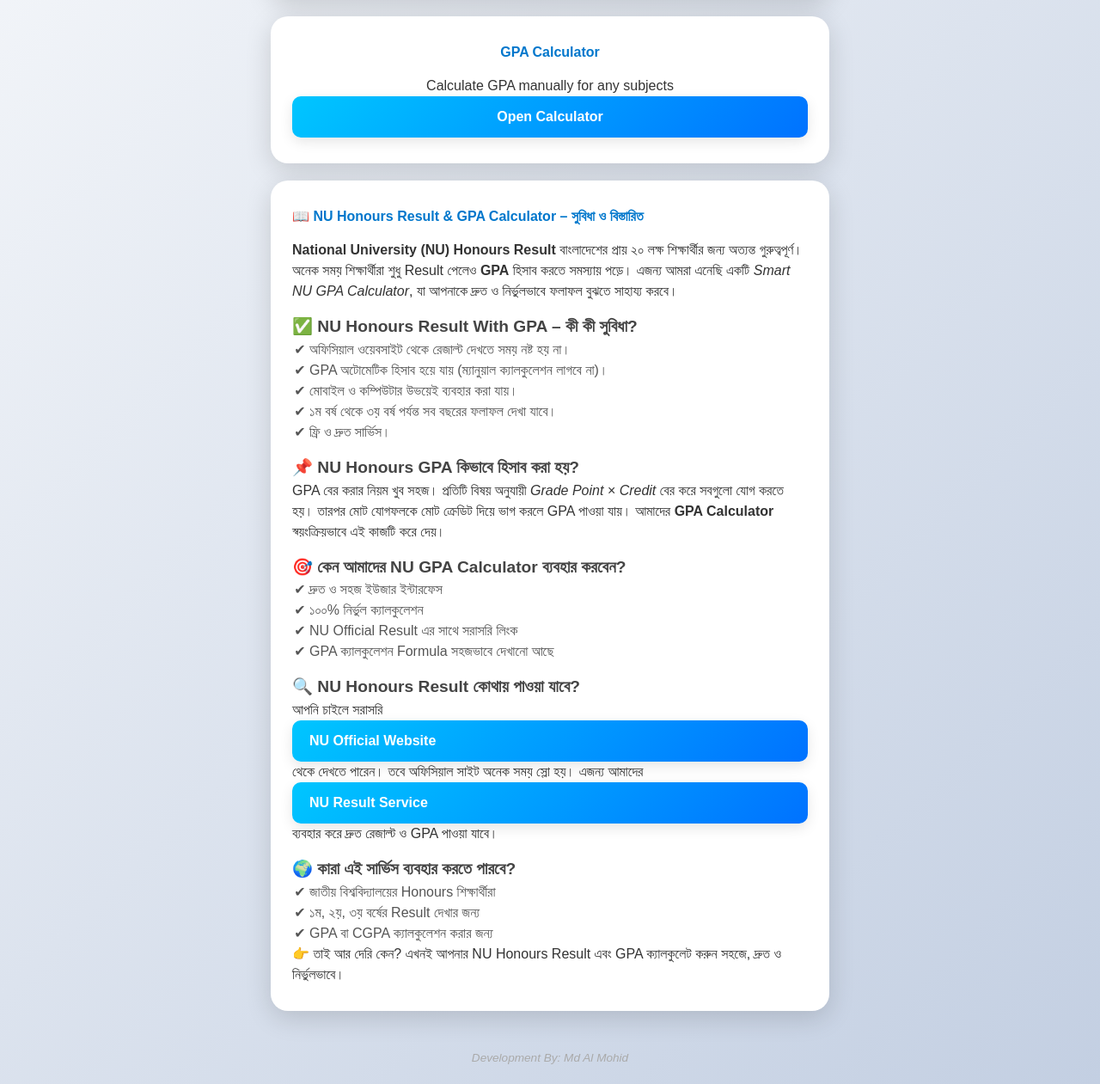
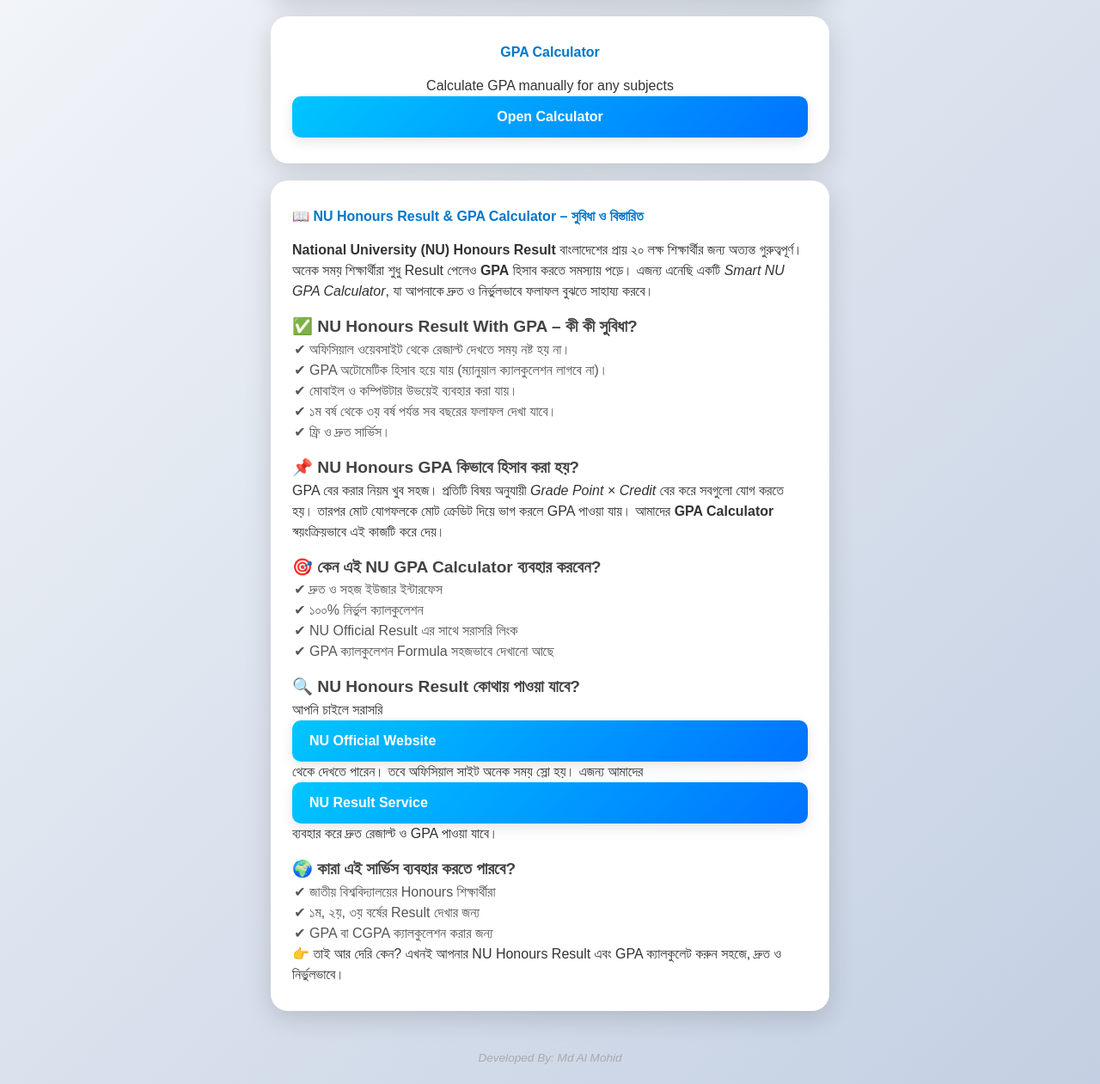
Before and after one commit to im-mohid/nu-result-home, a plain HTML site: page docs/index.html in a window 1280 px wide. Shown: the part 216-1477 px from the top of the page at 86% size. Drawn offline with nearby package versions, Linux system fonts and the light colour scheme.

Commit message:
Add files via upload

```diff
--- a/docs/index.html
+++ b/docs/index.html
@@ -152,7 +152,7 @@
   <!-- SEO Article Section -->
   <div class="card seo-article">
     <h2>📖 NU Honours Result & GPA Calculator – সুবিধা ও বিস্তারিত</h2>
-    <p><strong>National University (NU) Honours Result</strong> বাংলাদেশের প্রায় ২০ লক্ষ শিক্ষার্থীর জন্য অত্যন্ত গুরুত্বপূর্ণ। অনেক সময় শিক্ষার্থীরা শুধু Result পেলেও <strong>GPA</strong> হিসাব করতে সমস্যায় পড়ে। এজন্য আমরা এনেছি একটি <em>Smart NU GPA Calculator</em>, যা আপনাকে দ্রুত ও নির্ভুলভাবে ফলাফল বুঝতে সাহায্য করবে।</p>
+    <p><strong>National University (NU) Honours Result</strong> বাংলাদেশের প্রায় ২০ লক্ষ শিক্ষার্থীর জন্য অত্যন্ত গুরুত্বপূর্ণ। অনেক সময় শিক্ষার্থীরা শুধু Result পেলেও <strong>GPA</strong> হিসাব করতে সমস্যায় পড়ে। এজন্য এনেছি একটি <em>Smart NU GPA Calculator</em>, যা আপনাকে দ্রুত ও নির্ভুলভাবে ফলাফল বুঝতে সাহায্য করবে।</p>
 
     <h3>✅ NU Honours Result With GPA – কী কী সুবিধা?</h3>
     <ul>
@@ -166,7 +166,7 @@
     <h3>📌 NU Honours GPA কিভাবে হিসাব করা হয়?</h3>
     <p>GPA বের করার নিয়ম খুব সহজ। প্রতিটি বিষয় অনুযায়ী <em>Grade Point × Credit</em> বের করে সবগুলো যোগ করতে হয়। তারপর মোট যোগফলকে মোট ক্রেডিট দিয়ে ভাগ করলে GPA পাওয়া যায়। আমাদের <strong>GPA Calculator</strong> স্বয়ংক্রিয়ভাবে এই কাজটি করে দেয়।</p>
 
-    <h3>🎯 কেন আমাদের NU GPA Calculator ব্যবহার করবেন?</h3>
+    <h3>🎯 কেন এই NU GPA Calculator ব্যবহার করবেন?</h3>
     <ul>
       <li>দ্রুত ও সহজ ইউজার ইন্টারফেস</li>
       <li>১০০% নির্ভুল ক্যালকুলেশন</li>
@@ -186,6 +186,6 @@
 
     <p>👉 তাই আর দেরি কেন? এখনই আপনার NU Honours Result এবং GPA ক্যালকুলেট করুন সহজে, দ্রুত ও নির্ভুলভাবে।</p>
   </div>
-<footer>Development By: Md Al Mohid</footer>
+<footer>Developed By: Md Al Mohid</footer>
 </body>
 </html>
```
